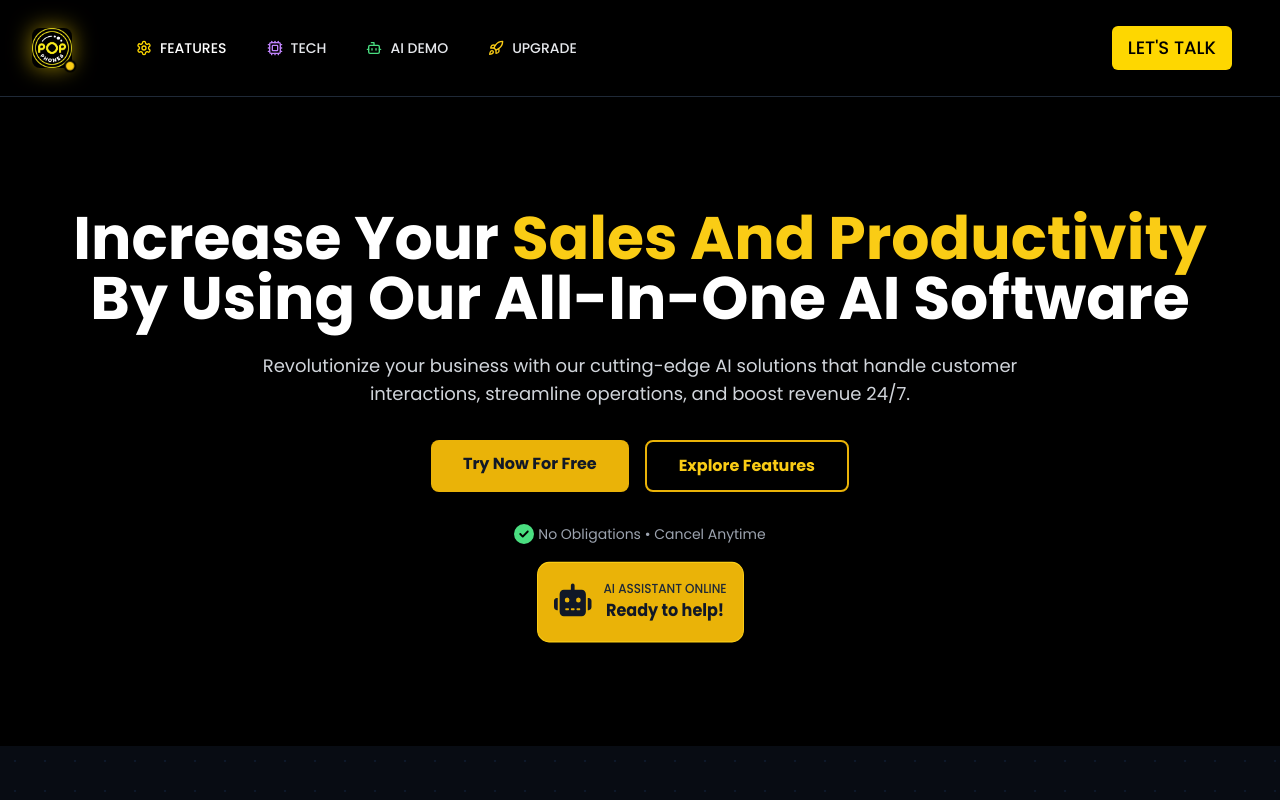
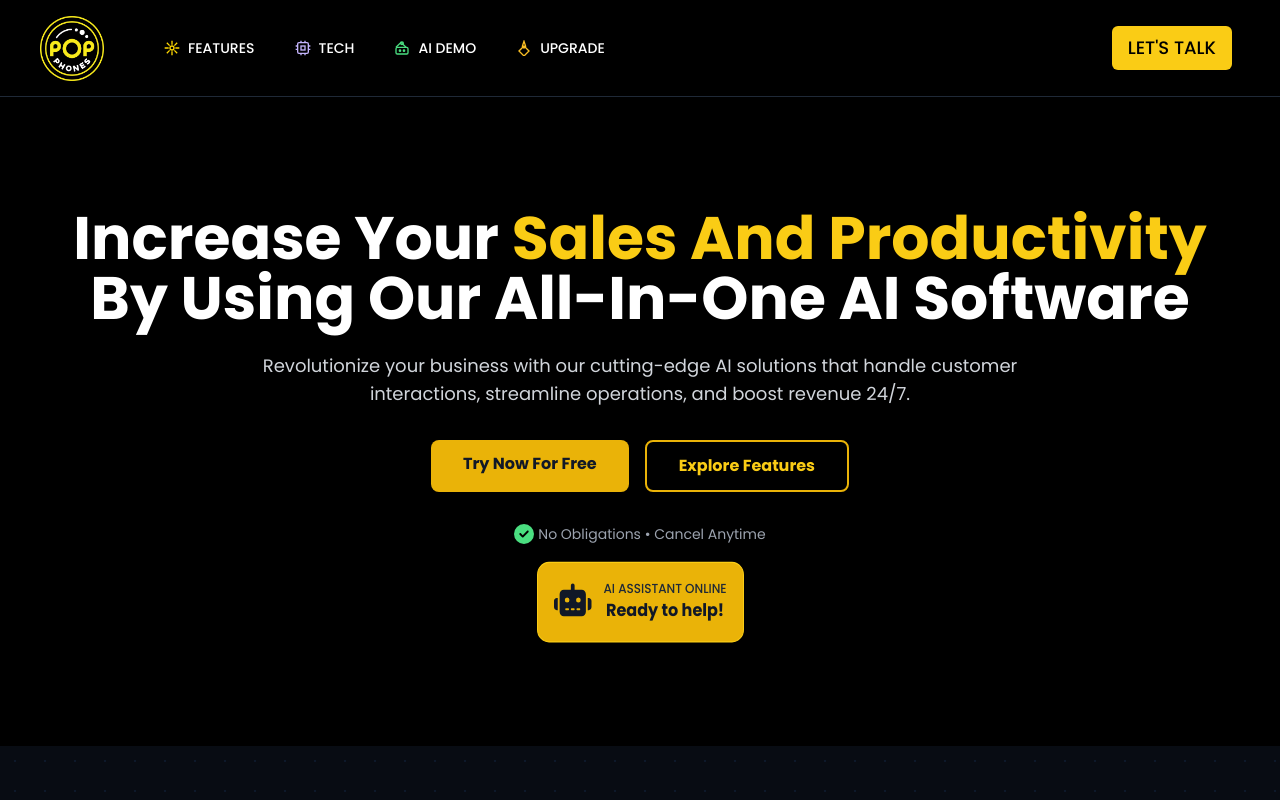
Before and after one commit to mohdmoin12/Ai-chatbot-landing-page, a React (Vite) app: page / in a window 1280 px wide. Shown: the top 800 px of the page. Built offline with nearby package versions, Linux system fonts and the light colour scheme.

Commit message:
replaced code

```diff
--- a/src/components/Navbar.jsx
+++ b/src/components/Navbar.jsx
@@ -471,17 +471,239 @@
 
 // export default Navbar;
 
+// import React, { useState } from "react";
+// import {
+//   Brain,
+//   Settings,
+//   Cpu,
+//   Bot,
+//   Rocket,
+//   Terminal,
+//   UserCheck,
+//   Menu,
+// } from "lucide-react";
+
+// const Navbar = () => {
+//   const [isMobileMenuOpen, setIsMobileMenuOpen] = useState(false);
+
+//   const toggleMobileMenu = () => {
+//     setIsMobileMenuOpen(!isMobileMenuOpen);
+//   };
+
+//   const handleNavClick = (href) => {
+//     setIsMobileMenuOpen(false);
+//     // Smooth scroll to section
+//     const element = document.querySelector(href);
+//     if (element) {
+//       element.scrollIntoView({ behavior: "smooth" });
+//     }
+//   };
+
+//   return (
+//     <>
+//       <style jsx>{`
+//         @import url("https://fonts.googleapis.com/css2?family=Poppins:wght@300;400;500;600;700&family=Orbitron:wght@400;500;600;700&display=swap");
+
+//         .ai-gradient-text {
+//           background: linear-gradient(90deg, #fed700, #ffe55c);
+//           -webkit-background-clip: text;
+//           background-clip: text;
+//           -webkit-text-fill-color: transparent;
+//         }
+
+//         .brand-logo {
+//           width: 40px;
+//           height: 40px;
+//           object-fit: contain;
+//           border-radius: 8px;
+//         }
+
+//         .ai-glow {
+//           animation: aiPulse 2s infinite alternate;
+//         }
+
+//         @keyframes aiPulse {
+//           0% {
+//             box-shadow: 0 0 10px rgba(254, 215, 0, 0.3);
+//           }
+//           100% {
+//             box-shadow: 0 0 25px rgba(254, 215, 0, 0.6);
+//           }
+//         }
+//       `}</style>
+
+//       <nav className="fixed w-full z-50 bg-black/90 backdrop-blur-md border-b border-gray-800">
+//         <div className="max-w-7xl mx-auto px-4 sm:px-6 lg:px-8">
+//           <div className="flex items-center justify-between h-[6rem]">
+//             <div className="flex items-center">
+//               <div className="flex-shrink-0 flex items-center">
+//                 {/* Brand logo */}
+//                 <div className="relative mr-3">
+//                   <img
+//                     src="/pop-phones.webp"
+//                     alt="POPI Brand Logo"
+//                     className="brand-logo ai-glow"
+//                   />
+//                   <div className="absolute -bottom-1 -right-1 w-3 h-3 bg-yellow-400 rounded-full border-2 border-black animate-pulse"></div>
+//                 </div>
+//                 {/* <span className="text-2xl font-bold text-yellow-400">
+//                   POP AI
+//                 </span> */}
+//               </div>
+//               <div className="hidden md:block">
+//                 <div className="ml-10 flex items-baseline space-x-4">
+//                   <button
+//                     onClick={() => handleNavClick("#features")}
+//                     className="px-3 py-2 rounded-md text-sm font-medium hover:text-yellow-400 transition flex items-center cursor-pointer"
+//                     style={{
+//                       "--tw-text-opacity": 1,
+//                       color: "rgb(255 255 255 / var(--tw-text-opacity))",
+//                     }}
+//                   >
+//                     <Settings
+//                       className="mr-2"
+//                       style={{ color: "#FED700" }}
+//                       size={16}
+//                     />
+//                     <span className="">FEATURES</span>
+//                   </button>
+//                   <button
+//                     onClick={() => handleNavClick("#how-it-works")}
+//                     className="px-3 py-2 rounded-md text-sm font-medium hover:text-yellow-400 transition flex items-center cursor-pointer"
+//                   >
+//                     <Cpu className="mr-2 text-purple-400" size={16} />
+//                     <span className="">TECH</span>
+//                   </button>
+//                   <button
+//                     onClick={() => handleNavClick("#robot")}
+//                     className="px-3 py-2 rounded-md text-sm font-medium hover:text-yellow-400 transition flex items-center cursor-pointer"
+//                   >
+//                     <Bot className="mr-2 text-green-400" size={16} />
+//                     <span className="">AI DEMO</span>
+//                   </button>
+//                   <button
+//                     onClick={() => handleNavClick("#pricing")}
+//                     className="px-3 py-2 rounded-md text-sm font-medium hover:text-yellow-400 transition flex items-center cursor-pointer"
+//                   >
+//                     <Rocket className="mr-2 text-yellow-400" size={16} />
+//                     <span className="">UPGRADE</span>
+//                   </button>
+//                 </div>
+//               </div>
+//             </div>
+//             <div className="hidden md:block">
+//               <div className="ml-4 flex items-center md:ml-6">
+//                 <button
+//                   onClick={() => handleNavClick("#contact")}
+//                   className="px-4 py-2 rounded-md text-lg font-medium transition mr-4"
+//                   style={{
+//                     background: " #FED700",
+//                     color: "black",
+//                   }}
+//                   onMouseEnter={(e) => {
+//                     e.target.style.background =
+//                       " #e6c200";
+//                   }}
+//                   onMouseLeave={(e) => {
+//                     e.target.style.background =
+//                       " #FED700";
+//                   }}
+//                 >
+//                   LET'S TALK
+//                 </button>
+//               </div>
+//             </div>
+//             <div className="-mr-2 flex md:hidden">
+//               <button
+//                 type="button"
+//                 onClick={toggleMobileMenu}
+//                 className="inline-flex items-center justify-center p-2 rounded-md hover:text-yellow-400 focus:outline-none"
+//               >
+//                 <Menu className="h-6 w-6" />
+//               </button>
+//             </div>
+//           </div>
+//         </div>
+
+//         {/* Mobile menu */}
+//         <div
+//           className={`${
+//             isMobileMenuOpen ? "block" : "hidden"
+//           } md:hidden bg-gray-900/95 backdrop-blur-lg`}
+//         >
+//           <div className="px-2 pt-2 pb-3 space-y-1 sm:px-3">
+//             <button
+//               onClick={() => handleNavClick("#features")}
+//               className="block w-full text-left px-3 py-2 rounded-md text-base font-medium hover:text-yellow-400 transition flex items-center"
+//             >
+//               <Settings
+//                 className="mr-2"
+//                 style={{ color: "#FED700" }}
+//                 size={16}
+//               />
+//               Features
+//             </button>
+//             <button
+//               onClick={() => handleNavClick("#how-it-works")}
+//               className="block w-full text-left px-3 py-2 rounded-md text-base font-medium hover:text-yellow-400 transition flex items-center"
+//             >
+//               <Cpu className="mr-2 text-purple-400" size={16} />
+//               Tech
+//             </button>
+//             <button
+//               onClick={() => handleNavClick("#robot")}
+//               className="block w-full text-left px-3 py-2 rounded-md text-base font-medium hover:text-yellow-400 transition flex items-center"
+//             >
+//               <Bot className="mr-2 text-green-400" size={16} />
+//               AI Demo
+//             </button>
+//             <button
+//               onClick={() => handleNavClick("#pricing")}
+//               className="block w-full text-left px-3 py-2 rounded-md text-base font-medium hover:text-yellow-400 transition flex items-center"
+//             >
+//               <Rocket className="mr-2 text-yellow-400" size={16} />
+//               Upgrade
+//             </button>
+//             <div className="pt-4 border-t border-gray-800">
+//               <button
+//                 onClick={() => handleNavClick("#contact")}
+//                 className="block w-full text-left px-3 py-2 rounded-md text-base font-medium transition mb-2 flex items-center"
+//                 style={{
+//                   background: "linear-gradient(to right, #FED700)",
+//                   color: "white",
+//                 }}
+//               >
+//                 <Terminal className="mr-2" size={16} />
+//                 Contact us
+//               </button>
+//               {/* <button
+//                 className="block w-full text-left px-3 py-2 rounded-md text-base font-medium border transition flex items-center"
+//                 style={{
+//                   borderColor: '#FED700',
+//                   color: 'white'
+//                 }}
+//                 onMouseEnter={(e) => {
+//                   e.target.style.backgroundColor = 'rgba(254, 215, 0, 0.2)';
+//                 }}
+//                 onMouseLeave={(e) => {
+//                   e.target.style.backgroundColor = 'transparent';
+//                 }}
+//               >
+//                 <UserCheck className="mr-2" size={16} />
+//                 Login
+//               </button> */}
+//             </div>
+//           </div>
+//         </div>
+//       </nav>
+//     </>
+//   );
+// };
+
+// export default Navbar;
+
+
 import React, { useState } from "react";
-import {
-  Brain,
-  Settings,
-  Cpu,
-  Bot,
-  Rocket,
-  Terminal,
-  UserCheck,
-  Menu,
-} from "lucide-react";
 
 const Navbar = () => {
   const [isMobileMenuOpen, setIsMobileMenuOpen] = useState(false);
@@ -499,94 +721,124 @@ const Navbar = () => {
     }
   };
 
+  // SVG Icons
+  const SettingsIcon = () => (
+    <svg width="16" height="16" viewBox="0 0 24 24" fill="none" stroke="#FED700" strokeWidth="2">
+      <circle cx="12" cy="12" r="3"></circle>
+      <path d="M12 1v6M12 17v6M4.22 4.22l4.24 4.24M15.54 15.54l4.24 4.24M1 12h6M17 12h6M4.22 19.78l4.24-4.24M15.54 8.46l4.24-4.24"></path>
+    </svg>
+  );
+
+  const CpuIcon = () => (
+    <svg width="16" height="16" viewBox="0 0 24 24" fill="none" stroke="rgb(196 181 253)" strokeWidth="2">
+      <rect x="4" y="4" width="16" height="16" rx="2"></rect>
+      <rect x="9" y="9" width="6" height="6"></rect>
+      <path d="M9 1v3M15 1v3M9 20v3M15 20v3M20 9h3M20 14h3M1 9h3M1 14h3"></path>
+    </svg>
+  );
+
+  const BotIcon = () => (
+    <svg width="16" height="16" viewBox="0 0 24 24" fill="none" stroke="rgb(74 222 128)" strokeWidth="2">
+      <rect width="18" height="10" x="3" y="11" rx="2"></rect>
+      <circle cx="12" cy="5" r="2"></circle>
+      <path d="m3 11 7.5-7.5L18 11"></path>
+      <circle cx="9" cy="16" r="1"></circle>
+      <circle cx="15" cy="16" r="1"></circle>
+    </svg>
+  );
+
+  const RocketIcon = () => (
+    <svg width="16" height="16" viewBox="0 0 24 24" fill="none" stroke="rgb(251 191 36)" strokeWidth="2">
+      <path d="M4.5 16.5 12 9l7.5 7.5L12 24l-7.5-7.5z"></path>
+      <path d="M12 2 9.5 9.5 12 12l2.5-2.5L12 2z"></path>
+    </svg>
+  );
+
+  const TerminalIcon = () => (
+    <svg width="16" height="16" viewBox="0 0 24 24" fill="none" stroke="currentColor" strokeWidth="2">
+      <polyline points="4,17 10,11 4,5"></polyline>
+      <line x1="12" y1="19" x2="20" y2="19"></line>
+    </svg>
+  );
+
+  const MenuIcon = () => (
+    <svg width="24" height="24" viewBox="0 0 24 24" fill="none" stroke="currentColor" strokeWidth="2">
+      <line x1="4" y1="6" x2="20" y2="6"></line>
+      <line x1="4" y1="12" x2="20" y2="12"></line>
+      <line x1="4" y1="18" x2="20" y2="18"></line>
+    </svg>
+  );
+
   return (
-    <>
-      <style jsx>{`
+    <div>
+      <style>{`
         @import url("https://fonts.googleapis.com/css2?family=Poppins:wght@300;400;500;600;700&family=Orbitron:wght@400;500;600;700&display=swap");
 
-        .ai-gradient-text {
-          background: linear-gradient(90deg, #fed700, #ffe55c);
-          -webkit-background-clip: text;
-          background-clip: text;
-          -webkit-text-fill-color: transparent;
-        }
-
         .brand-logo {
-          width: 40px;
-          height: 40px;
+          width: 80px;
+          height: 65px;
           object-fit: contain;
-          border-radius: 8px;
+          border-radius: 12px;
         }
 
         .ai-glow {
           animation: aiPulse 2s infinite alternate;
         }
 
-        @keyframes aiPulse {
+        {/* @keyframes aiPulse {
           0% {
-            box-shadow: 0 0 10px rgba(254, 215, 0, 0.3);
+            box-shadow: 0 0 15px rgba(254, 215, 0, 0.3);
           }
           100% {
-            box-shadow: 0 0 25px rgba(254, 215, 0, 0.6);
-          }
+            box-shadow: 0 0 35px rgba(254, 215, 0, 0.6);
+          } */}
         }
       `}</style>
 
       <nav className="fixed w-full z-50 bg-black/90 backdrop-blur-md border-b border-gray-800">
         <div className="max-w-7xl mx-auto px-4 sm:px-6 lg:px-8">
-          <div className="flex items-center justify-between h-[6rem]">
+          <div className="flex items-center justify-between h-24">
             <div className="flex items-center">
               <div className="flex-shrink-0 flex items-center">
                 {/* Brand logo */}
-                <div className="relative mr-3">
+                <div className="relative">
                   <img
                     src="/pop-phones.webp"
                     alt="POPI Brand Logo"
                     className="brand-logo ai-glow"
                   />
-                  <div className="absolute -bottom-1 -right-1 w-3 h-3 bg-yellow-400 rounded-full border-2 border-black animate-pulse"></div>
+                  {/* <div className="absolute -bottom-1 -right-1 w-4 h-4 bg-yellow-400 rounded-full border-2 border-black animate-pulse"></div> */}
                 </div>
-                {/* <span className="text-2xl font-bold text-yellow-400">
-                  POP AI
-                </span> */}
               </div>
               <div className="hidden md:block">
                 <div className="ml-10 flex items-baseline space-x-4">
                   <button
                     onClick={() => handleNavClick("#features")}
-                    className="px-3 py-2 rounded-md text-sm font-medium hover:text-yellow-400 transition flex items-center cursor-pointer"
-                    style={{
-                      "--tw-text-opacity": 1,
-                      color: "rgb(255 255 255 / var(--tw-text-opacity))",
-                    }}
+                    className="px-3 py-2 rounded-md text-sm font-medium hover:text-yellow-400 transition flex items-center cursor-pointer text-white"
                   >
-                    <Settings
-                      className="mr-2"
-                      style={{ color: "#FED700" }}
-                      size={16}
-                    />
-                    <span className="">FEATURES</span>
+                    <SettingsIcon />
+                    <span className="ml-2">FEATURES</span>
                   </button>
                   <button
                     onClick={() => handleNavClick("#how-it-works")}
-                    className="px-3 py-2 rounded-md text-sm font-medium hover:text-yellow-400 transition flex items-center cursor-pointer"
+                    className="px-3 py-2 rounded-md text-sm font-medium hover:text-yellow-400 transition flex items-center cursor-pointer text-white"
                   >
-                    <Cpu className="mr-2 text-purple-400" size={16} />
-                    <span className="">TECH</span>
+                    <CpuIcon />
+                    <span className="ml-2">TECH</span>
                   </button>
                   <button
                     onClick={() => handleNavClick("#robot")}
-                    className="px-3 py-2 rounded-md text-sm font-medium hover:text-yellow-400 transition flex items-center cursor-pointer"
+                    className="px-3 py-2 rounded-md text-sm font-medium hover:text-yellow-400 transition flex items-center cursor-pointer text-white"
                   >
-                    <Bot className="mr-2 text-green-400" size={16} />
-                    <span className="">AI DEMO</span>
+                    <BotIcon />
+                    <span className="ml-2">AI DEMO</span>
                   </button>
                   <button
                     onClick={() => handleNavClick("#pricing")}
-                    className="px-3 py-2 rounded-md text-sm font-medium hover:text-yellow-400 transition flex items-center cursor-pointer"
+                    className="px-3 py-2 rounded-md text-sm font-medium hover:text-yellow-400 transition flex items-center cursor-pointer text-white"
                   >
-                    <Rocket className="mr-2 text-yellow-400" size={16} />
-                    <span className="">UPGRADE</span>
+                    <RocketIcon />
+                    <span className="ml-2">UPGRADE</span>
                   </button>
                 </div>
               </div>
@@ -595,19 +847,7 @@ const Navbar = () => {
               <div className="ml-4 flex items-center md:ml-6">
                 <button
                   onClick={() => handleNavClick("#contact")}
-                  className="px-4 py-2 rounded-md text-lg font-medium transition mr-4"
-                  style={{
-                    background: " #FED700",
-                    color: "black",
-                  }}
-                  onMouseEnter={(e) => {
-                    e.target.style.background =
-                      " #e6c200";
-                  }}
-                  onMouseLeave={(e) => {
-                    e.target.style.background =
-                      " #FED700";
-                  }}
+                  className="px-4 py-2 rounded-md text-lg font-medium transition mr-4 bg-yellow-400 text-black hover:bg-yellow-500"
                 >
                   LET'S TALK
                 </button>
@@ -617,9 +857,9 @@ const Navbar = () => {
               <button
                 type="button"
                 onClick={toggleMobileMenu}
-                className="inline-flex items-center justify-center p-2 rounded-md hover:text-yellow-400 focus:outline-none"
+                className="inline-flex items-center justify-center p-2 rounded-md hover:text-yellow-400 focus:outline-none text-white"
               >
-                <Menu className="h-6 w-6" />
+                <MenuIcon />
               </button>
             </div>
           </div>
@@ -634,69 +874,45 @@ const Navbar = () => {
           <div className="px-2 pt-2 pb-3 space-y-1 sm:px-3">
             <button
               onClick={() => handleNavClick("#features")}
-              className="block w-full text-left px-3 py-2 rounded-md text-base font-medium hover:text-yellow-400 transition flex items-center"
+              className="block w-full text-left px-3 py-2 rounded-md text-base font-medium hover:text-yellow-400 transition flex items-center text-white"
             >
-              <Settings
-                className="mr-2"
-                style={{ color: "#FED700" }}
-                size={16}
-              />
-              Features
+              <SettingsIcon />
+              <span className="ml-2">Features</span>
             </button>
             <button
               onClick={() => handleNavClick("#how-it-works")}
-              className="block w-full text-left px-3 py-2 rounded-md text-base font-medium hover:text-yellow-400 transition flex items-center"
+              className="block w-full text-left px-3 py-2 rounded-md text-base font-medium hover:text-yellow-400 transition flex items-center text-white"
             >
-              <Cpu className="mr-2 text-purple-400" size={16} />
-              Tech
+              <CpuIcon />
+              <span className="ml-2">Tech</span>
             </button>
             <button
               onClick={() => handleNavClick("#robot")}
-              className="block w-full text-left px-3 py-2 rounded-md text-base font-medium hover:text-yellow-400 transition flex items-center"
+              className="block w-full text-left px-3 py-2 rounded-md text-base font-medium hover:text-yellow-400 transition flex items-center text-white"
             >
-              <Bot className="mr-2 text-green-400" size={16} />
-              AI Demo
+              <BotIcon />
+              <span className="ml-2">AI Demo</span>
             </button>
             <button
               onClick={() => handleNavClick("#pricing")}
-              className="block w-full text-left px-3 py-2 rounded-md text-base font-medium hover:text-yellow-400 transition flex items-center"
+              className="block w-full text-left px-3 py-2 rounded-md text-base font-medium hover:text-yellow-400 transition flex items-center text-white"
             >
-              <Rocket className="mr-2 text-yellow-400" size={16} />
-              Upgrade
+              <RocketIcon />
+              <span className="ml-2">Upgrade</span>
             </button>
             <div className="pt-4 border-t border-gray-800">
               <button
                 onClick={() => handleNavClick("#contact")}
-                className="block w-full text-left px-3 py-2 rounded-md text-base font-medium transition mb-2 flex items-center"
-                style={{
-                  background: "linear-gradient(to right, #FED700)",
-                  color: "white",
-                }}
+                className="block w-full text-left px-3 py-2 rounded-md text-base font-medium transition mb-2 flex items-center bg-yellow-400 text-black"
               >
-                <Terminal className="mr-2" size={16} />
-                Contact us
+                <TerminalIcon />
+                <span className="ml-2">Contact us</span>
               </button>
-              {/* <button
-                className="block w-full text-left px-3 py-2 rounded-md text-base font-medium border transition flex items-center"
-                style={{
-                  borderColor: '#FED700',
-                  color: 'white'
-                }}
-                onMouseEnter={(e) => {
-                  e.target.style.backgroundColor = 'rgba(254, 215, 0, 0.2)';
-                }}
-                onMouseLeave={(e) => {
-                  e.target.style.backgroundColor = 'transparent';
-                }}
-              >
-                <UserCheck className="mr-2" size={16} />
-                Login
-              </button> */}
             </div>
           </div>
         </div>
       </nav>
-    </>
+    </div>
   );
 };
 
```
